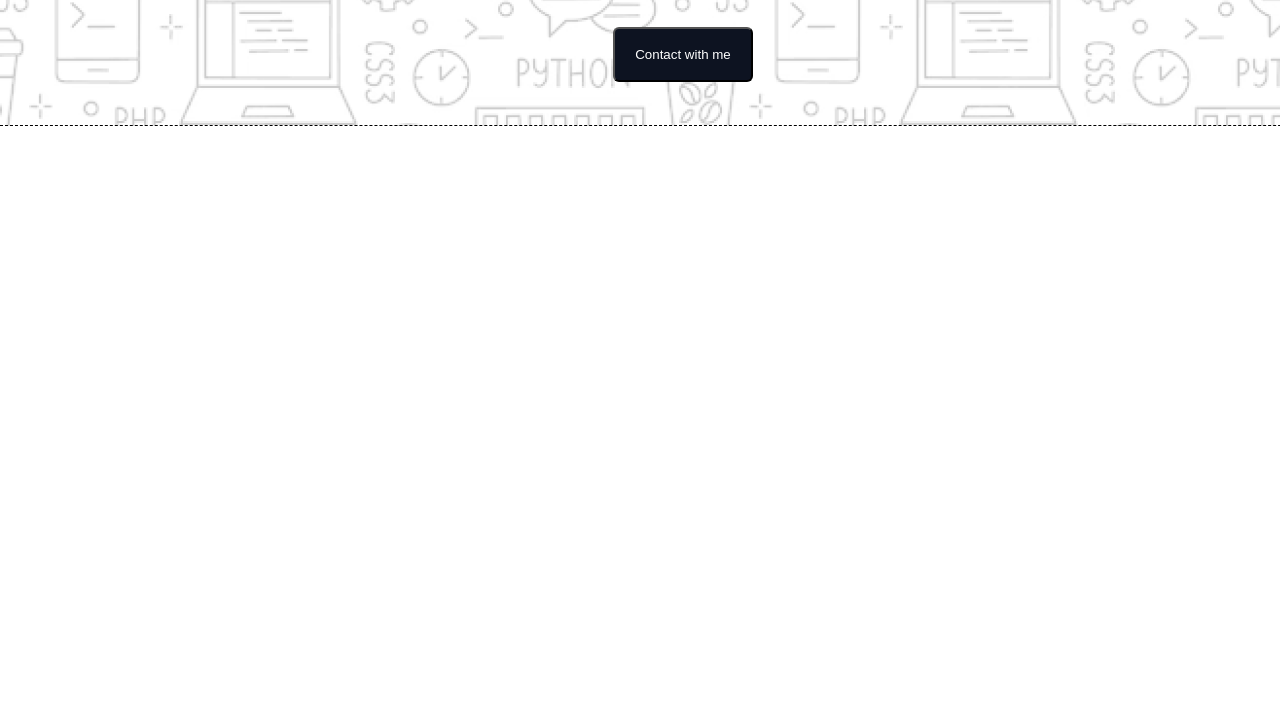
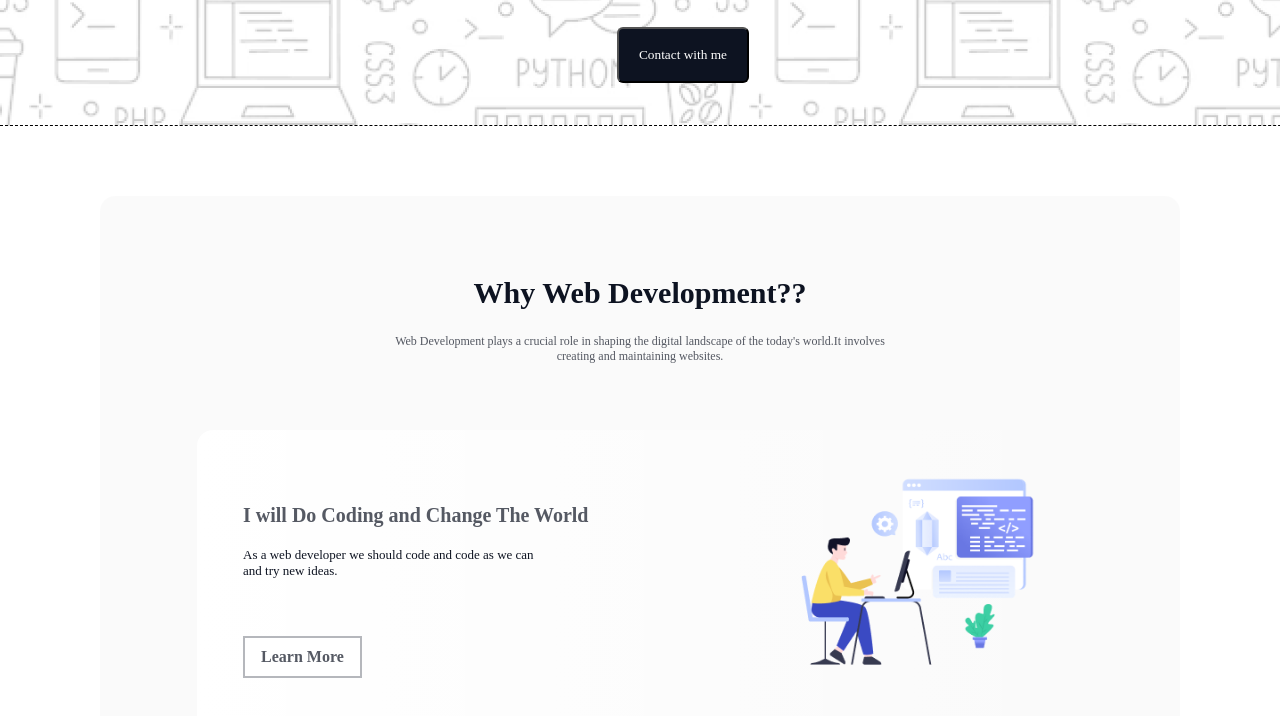
Before and after one commit to habib395/Assignment-One-PH, a plain HTML site: page index.html in a window 1280 px wide. Shown: the part 492-1208 px from the top of the page. Before the commit the page ends 800 px from the top, so only its background shows below. Drawn offline with Linux system fonts and the light colour scheme; a web font is replaced by a local one.

Commit message:
pic one done

```diff
--- a/index.html
+++ b/index.html
@@ -24,5 +24,28 @@
         </div>
      </div>
     <!-- hero section end -->
+     <!-- web development section start -->
+      <div class="web-development-section">
+            <div class="web-development-section-content">
+                <h3>Why Web Development??</h3>
+                <p>Web Development plays a crucial role in shaping the digital landscape of the today's world.It involves<br> creating and maintaining websites.</p>
+            </div>
+            <!-- first pic section -->
+            <div class="pic-section-one">
+                <div class="pic-section-one-text">
+                    <div class="pic-section-one-only-text">
+                        <h3>I will Do Coding and Change The World</h3>
+                        <p> As a web developer we should code and code as we can <br>  and try new ideas.</p>
+                    </div>
+                    <div class="pic-section-one-only-button">
+                        <button>Learn More</button>
+                    </div>
+                </div>
+                <div class="pic-section-one-image">
+                    <img src="assets/Layer_1.png" alt="">
+                </div>
+            </div>
+      </div>
+     <!-- web development section end -->
 </body>
 </html>
--- a/style.css
+++ b/style.css
@@ -2,6 +2,7 @@
     margin: 0;
     padding: 0;
     box-sizing: border-box;
+    font-family: "Azeret Mono";
 }
 .hero-section{
     width: 1366px;
@@ -9,6 +10,7 @@
     background-image: url(assets/Hero-bg.png);
     border-top: 1px dashed black;
     border-bottom: 1px dashed black;
+    margin-bottom: 70px;
     /* border: 1px solid red; */
 }
 .hero-section-content{
@@ -53,3 +55,80 @@
     padding: 18px 20px 18px 20px;
     background: rgb(13, 19, 33);
 }
+/* web development section start */
+.web-development-section{
+    width: 1080px;
+    height: 1320px;
+    margin: 0 auto;
+    border-radius: 15px;
+    padding: 80px 97px 80px 97px;
+    background-color: rgba(13, 19, 33, 0.02);
+}
+.web-development-section-content{
+    width: 805px;
+    height: 108px;
+    margin: 0 auto;
+    margin-bottom: 46px;
+}
+.web-development-section-content h3{
+    color: rgb(13, 19, 33);
+font-family: Azeret Mono;
+font-size: 30px;
+font-weight: 800;
+text-align: center;
+margin-bottom: 24px;
+}
+.web-development-section-content p{
+    color: rgb(13, 19, 33);
+    font-family: Azeret Mono;
+    font-size: 12px;
+    text-align: center;
+    font-weight: 400;
+    opacity: 0.7;
+}
+.pic-section-one{
+    width: 894px;
+    height: 318px;
+    margin: 0 auto;
+    padding: 46px;
+    display: flex;
+    justify-content: space-between;
+    border-radius: 16px;
+    background: linear-gradient(90.00deg, rgb(255, 255, 255),rgba(255, 255, 255, 0) 100%);
+}
+.pic-section-one-text {
+    width: 451px;
+    height: 208px;
+}
+.pic-section-one-only-text{
+    width: 451px;
+    height: 132px;
+    margin-top: 28px;
+}
+.pic-section-one-only-text h3{
+    color: rgba(13, 19, 33, 0.7);
+    font-family: Azeret Mono;
+    font-size: 20px;
+    font-weight: 800;
+    margin-bottom: 20px;
+}
+.pic-section-one-only-text p{
+    color: rgb(13, 19, 33);
+font-family: Azeret Mono;
+font-size: 13px;
+font-weight: 400;
+}
+.pic-section-one-only-button button{
+    color: rgba(13, 19, 33, 0.7);
+font-family: Azeret Mono;
+font-size: 16px;
+font-weight: 600;
+padding: 10px 16px 10px 16px;
+background: rgb(255, 255, 255);
+border: 2px solid rgba(13, 19, 33, 0.3);
+}
+.pic-section-one-image img{
+    width: 245px;
+    height: 205px;
+}
+/* web development section end */
```
